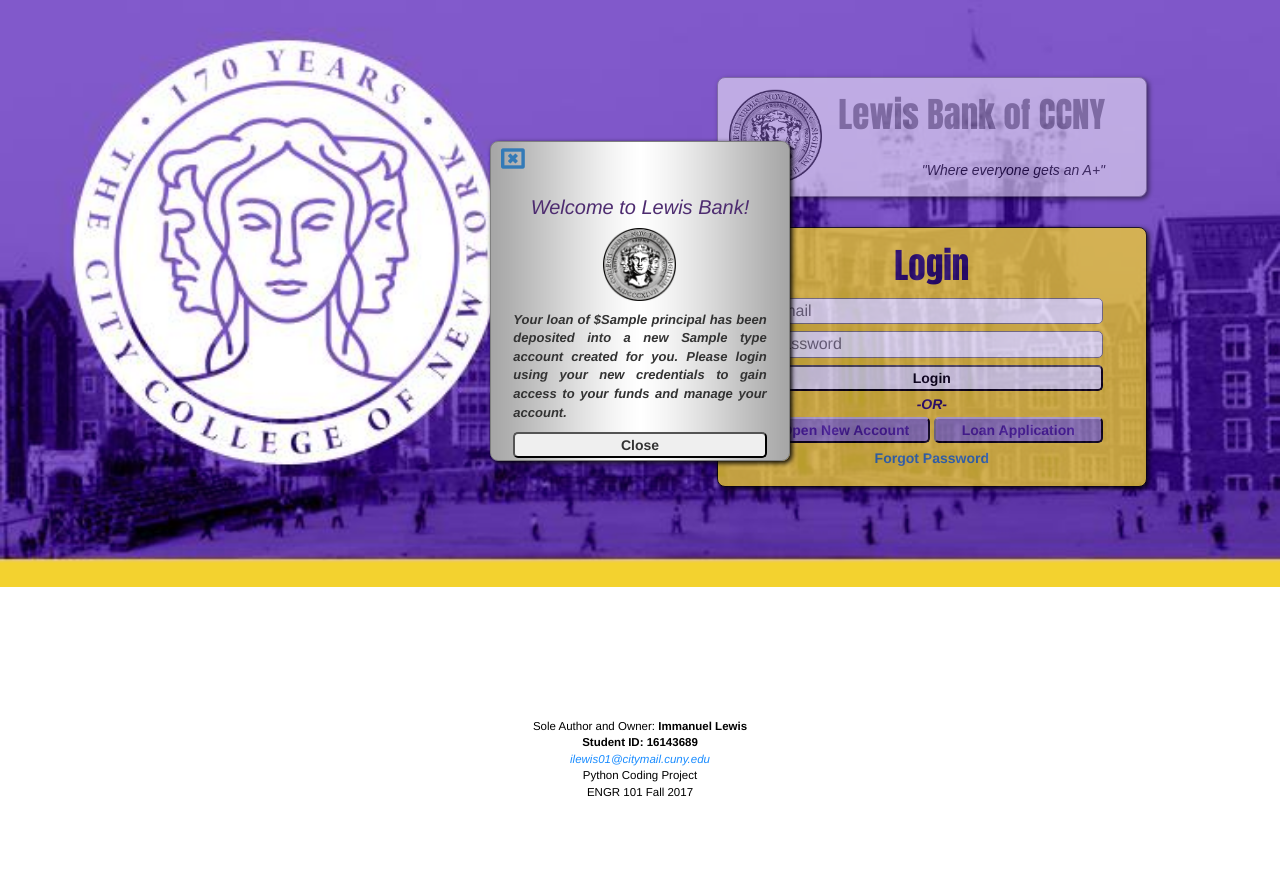
After one commit to ilewis01/LewisBanking, a Django app: template LewisBanking/templates/loan_created.html in a window 1280 px wide. The commit adds this page. Run offline with Django 3.2, Linux system fonts and the light colour scheme; the template is opened without the code that fills it: most values are stand-ins (such as "Sample title", 1, 10 or a date in 2020); parts of the project's set-up code (start-up, migrations or seed data) failed here and were passed over; some libraries are stand-ins or nearby versions.

Commit message:
Created loan approval pages from index page

```diff
--- a/LewisBanking/LewisBanking/urls.py
+++ b/LewisBanking/LewisBanking/urls.py
@@ -13,4 +13,5 @@
     url(r'^newLoan/$', 'bank.views.newLoan'),
     url(r'^create_account/$', 'bank.views.create_account'),
     url(r'^complete_loan/$', 'bank.views.complete_loan'),
+    url(r'^loanCreated/$', 'bank.views.loanCreated'),
 )
--- a/LewisBanking/bank/functions.py
+++ b/LewisBanking/bank/functions.py
@@ -149,6 +149,9 @@
 			content['lname'] 	= request.POST.get("lname")
 			content['phone']	= decodePhone(request)
 			content['dates']	= loanDates_newLoan(term)
+
+			content['security1'] = fetchSecurityQuestions1()
+			content['security2'] = fetchSecurityQuestions2()
 		else:
 			content['status'] 	= 0
 	else:
@@ -263,7 +266,7 @@
 
 def loanDates_newLoan(term):
 	data = {}
-	term = int(term)
+	term = int(term) + 1
 	start_date = datetime.now()
 	end_date = start_date + relativedelta(months=+term)
 	start_date = start_date.date()
--- a/LewisBanking/bank/views.py
+++ b/LewisBanking/bank/views.py
@@ -71,6 +71,12 @@
 	elif status == -1:
 		return render_to_response('complete_loan_denied.html', content)
 
+def loanCreated(request):
+	content = {}
+	content.update(csrf(request))
+	content['title'] = "Lewis Bank | New Loan Application"
+	return render_to_response('loan_created.html', content)
+
 def validationRequired(request):
 	content = {}
 	content.update(csrf(request))
--- a/LewisBanking/static/static_dirs/css/custom.css
+++ b/LewisBanking/static/static_dirs/css/custom.css
@@ -95,6 +95,11 @@
 	height:93px;
 }
 
+.logo-nav-small {
+	width:73px;
+	height:73px;
+}
+
 .logo-header {
 	font-size: 35px;
 	font-weight: bold;
@@ -169,6 +174,22 @@
 .button90 button:hover {
 	background-color:#66b3ff;
 	border-top: 2px solid #a1bad3;
+	border-left:1px solid gray;
+	border-bottom:2px solid gray;
+	border-right:2px solid gray;
+	color:white;
+}
+
+.button90_gray button {
+	width:42.5%;
+	border-radius: 5px;
+	font-weight: bold;
+	margin-top:15px;
+}
+
+.button90_gray button:hover {
+	background-color:gray;
+	border-top: 2px solid #5b5660;
 	border-left:1px solid gray;
 	border-bottom:2px solid gray;
 	border-right:2px solid gray;
@@ -341,6 +362,15 @@
 	padding-left: 10px;
 }
 
+.messageNav-short {
+	width:100%;
+	border-top-left-radius: 8px;
+	border-top-right-radius: 8px;
+	text-align: left;
+	font-size: 170%;
+	padding-left: 10px;
+}
+
 .messageContent {
 	text-align: left;
 	width:85%;
@@ -455,3 +485,103 @@
 	margin-bottom: 65px;
 	font-style: italic;
 }
+
+.veriLoan {
+	width: 90%;
+	margin:auto;
+}
+
+.veriLoan input {
+	border-radius: 5px;
+	width:100%;
+	margin-bottom:6px;
+	padding-left: 7px;
+}
+
+.loanWindow {
+	width:350px;
+	height: 480px;
+	background: url('/static/images/gray_grad.png');
+	background-size: 100% 100%;
+	margin: auto;
+	box-shadow: 2px 2px 5px black;
+	border-radius: 8px;
+	border: 1px solid gray;
+	margin-top:5%;
+}
+
+.loanWindow select {
+	width:50%;
+	border-color: gray;
+	font-size: 13px;
+}
+
+.select_left{
+	text-align: left;
+}
+
+.radioLable2 {
+	margin-left: 10px;
+}
+
+.s1loan select {
+	width:100%;
+	border-color: gray;
+	font-size: 13px;
+}
+
+.field_label {
+	text-align: left;
+	font-weight: bold;
+	font-style: italic;
+	margin-left:2px;
+	margin-top:8px;
+}
+
+.newAcctLHead {
+	font-size: 24px;
+	font-family: impact;
+	margin-bottom:8px;
+	color:#4e2c70;
+}
+
+.approvalContainer {
+	width:300px;
+	height:320px;
+	background: url('/static/images/gray_grad.png');
+	background-size: 100% 100%;
+	margin: auto;
+	box-shadow: 2px 2px 5px black;
+	border-radius: 8px;
+	border: 1px solid gray;
+	margin-top:5%;
+}
+
+.approvalContainer button {
+	width:85%;
+	border-radius: 5px;
+	font-weight: bold;
+}
+
+.approvalMessage {
+	width: 85%;
+	margin: auto;
+}
+
+.approvalMessage h1 {
+	font-size: 20px;
+	color:#4e2c70;
+	text-align: center;
+}
+
+.approvalMessage {
+	text-align: justify;
+	font-style: italic;
+	font-weight: bold;
+	font-size: 13px;
+}
+
+.cuny-logo2 {
+	text-align: center;
+	margin-bottom:10px;
+}
--- a/LewisBanking/static/static_dirs/js/custom.js
+++ b/LewisBanking/static/static_dirs/js/custom.js
@@ -222,6 +222,40 @@
 	}
 }
 
+function switchALoanSubmit2()
+{
+	var data = [];
+	var button = grab('creBtn');
+	var proceed = true;
+
+	data.push(String(grab('email2').value));
+	data.push(String(grab('password1').value));
+	data.push(String(grab('password2').value));
+	data.push(String(grab('answer1').value));
+	data.push(String(grab('answer2').value));
+
+	for (var i = 0; i < data.length; i++)
+	{
+		if (data[i].length === 0)
+		{
+			proceed = false;
+			break;
+		}
+	}
+
+	if (proceed === true)
+	{
+		button.setAttribute('type', 'button');
+		button.setAttribute('onClick', "javascript: field_validation_loan2();")
+	}
+
+	else
+	{
+		button.setAttribute('type', 'submit');
+		button.removeAttribute('onClick');
+	}
+}
+
 function field_validation_account()
 {
 	var data = [];
@@ -309,6 +343,48 @@
 	}
 }
 
+function field_validation_loan2()
+{
+	var data = [];
+	var proceed 	= true;
+	var select 		= grab("account_type");
+	var email1 		= grab('email');
+	var email2 		= grab('email2');
+	var password1 	= grab('password1');
+	var password2 	= grab('password2');
+
+	if (select.selectedIndex === 0)
+	{
+		proceed = false;
+		data.push("You must an account type");
+	}
+
+	if (String(password1.value) !== String(password2.value))
+	{
+		proceed = false;
+		data.push("The passwords do not match");
+	}
+
+	if (String(email1.value) !== String(email2.value))
+	{
+		proceed = false;
+		data.push("The email addresses do not match");
+	}
+
+	if (proceed === true)
+	{
+		var button = grab('creBtn');
+		button.setAttribute('type', 'submit');
+		button.removeAttribute('onClick');
+		button.click();
+	}
+	else
+	{
+		grab('messageContent').innerHTML = get_error_html(data);
+		load_popWin(grab("z2"), 2, grab("messageWindow"), "400px", "200px", "errors");
+	}
+}
+
 function get_error_html(error_list)
 {
 	var html = "<ul>";
@@ -322,11 +398,6 @@
 	return html;
 }
 
-function initialize_newAccount(accountCreated)
-{
-
-}
-
 function runTest()
 {
 
--- /dev/null
+++ b/LewisBanking/templates/loan_created.html
@@ -0,0 +1,86 @@
+{% extends "base.html" %}
+{% block body %}
+{% load staticfiles %}
+
+<body>
+	<form>
+		<div class="fadeOut" id="z1">
+			<div class="passwordRecovery">
+				<button type="button" onClick="javascript: visibility(1, 'hide');">Close</button>
+			</div>
+		</div>
+	</form>
+
+	<form>
+		<div class="fadeIn" id="z2" style="z-index:2;">
+			<div class="approvalContainer" id="approvalContainer">
+				<div class="messageNav-short">
+					<a href="javascript: visibility(2, 'hide');">
+						<i class="fa fa-window-close-o" aria-hidden="true"></i>
+					</a>
+				</div>
+
+				<div class="approvalMessage" id="approvalMessage">
+					<h1>Welcome to Lewis Bank!</h1>
+
+					<div class="cuny-logo2">
+						<img src="{% static 'images/logo.png' %}" alt="logo-nav" class='logo-nav-small'>
+					</div>
+
+					<p>
+						Your loan of ${{principal}} has been deposited into a new {{type}} account created for you. Please login using your new credentials to gain access to your funds and manage your account.
+					</p>
+				</div>
+
+				<button type="button" onClick="javascript: visibility(2, 'hide');">Close</button>
+			</div>
+		</div>
+	</form>
+
+	<div class="logo-wrapper">
+		<div class="logo-container">
+			<div class="cuny-logo">
+				<img src="{% static 'images/logo.png' %}" alt="logo-nav" class='logo-nav'>
+			</div>
+
+			<div class="logo-text">
+				<table>
+					<tr>
+						<td>
+							<div class="logo-header">Lewis Bank of CCNY</div>
+						</td>
+					</tr>
+
+					<tr>
+						<td>
+							<div class="motto">"Where everyone gets an A+"</div>
+						</td>
+					</tr>
+				</table>
+			</div>
+		</div>
+	</div>
+
+	<div class="login-wrapper">
+		<div id="login-text">Login</div>
+
+		<form action="/auth_view/" method="/post/" id="auth_form"> {% csrf_token %}
+		    <div class="login-input">
+			    <input type="email" placeholder="Email" name="username" id="username" required>
+			    <input type="password" placeholder="Password" name="password" id="password" required>
+			    <button type="submit">Login</button>
+		    </div>
+		</form>
+
+		<div id="OR">-OR-</div>
+
+		<div class="half-buttons">
+			<button type="button" onClick="javascript: load_page('/newAccount/', 'auth_form');">Open New Account</button>
+			<button type="button" onClick="javascript: load_page('/newLoan/', 'auth_form');">Loan Application</button>
+
+			<div style="margin-top:5px;"><a href="javascript: visibility(1, 'show');"><b>Forgot Password</b></a></div>
+		</div>
+	</div>
+</body>
+
+{% endblock %}
```
Also changed, not shown: LewisBanking/templates/complete_loan.html (+72 -11 lines), 3 other files.
